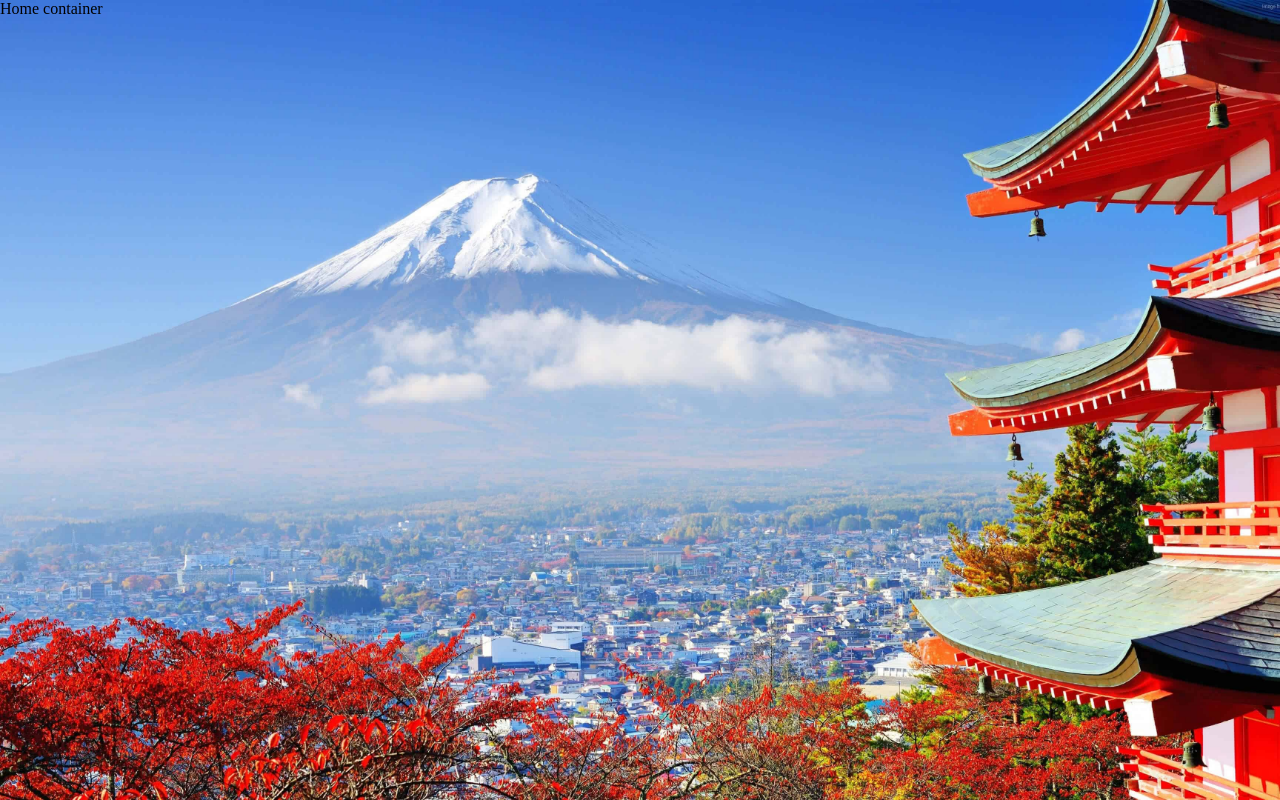
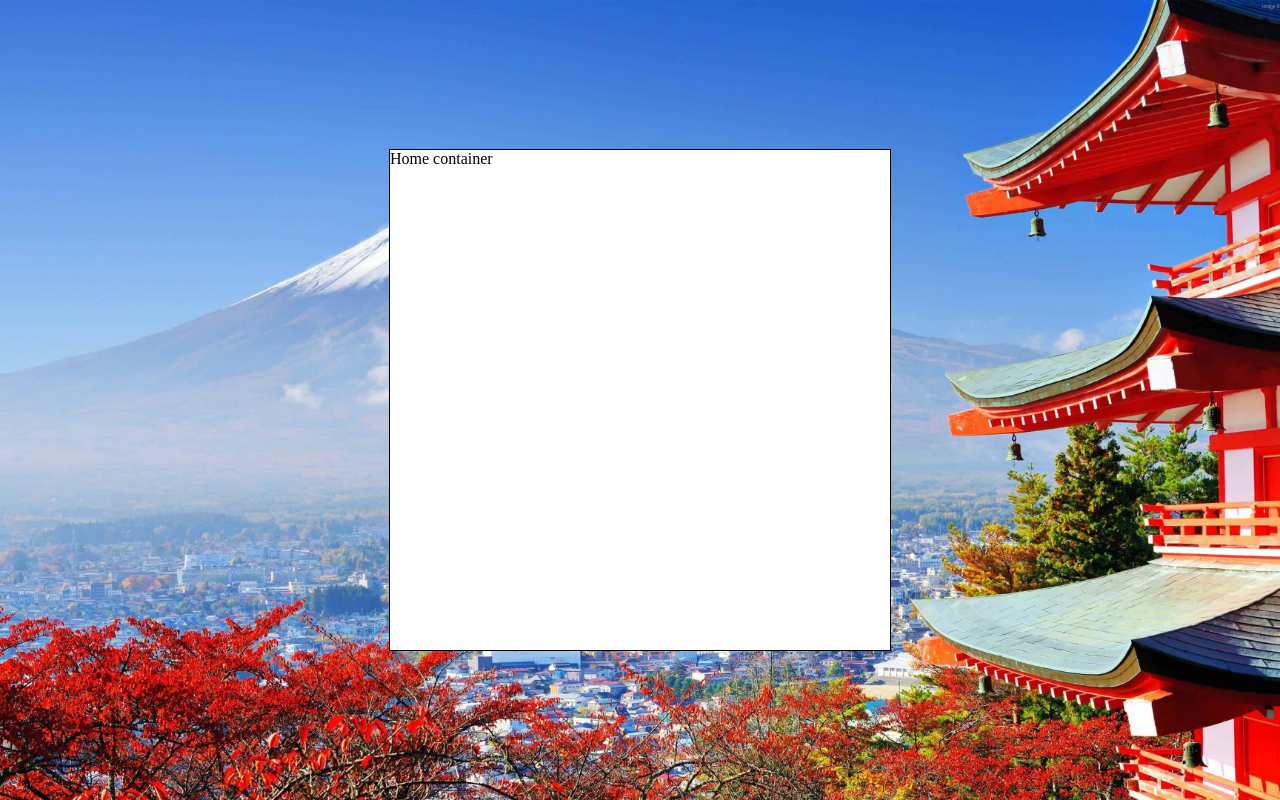
Before and after one commit to Comum/react-japanese-training-tool, a React (Create React App) app: page / in a window 1280 px wide. Built offline with nearby package versions, Linux system fonts and the light colour scheme.

Commit message:
add modal

```diff
--- a/src/App/App.js
+++ b/src/App/App.js
@@ -9,7 +9,11 @@ const AppContainer = styled.div`
 	width: 100%;
 	height: 100%;
 
-	background-image: url("assets/background.jpg");
+	display: flex;
+	justify-content: center;
+	align-items: center;
+
+	background-image: url('assets/background.jpg');
 	background-size: cover;
 	background-repeat: no-repeat;
 	background-position: center;
@@ -23,6 +27,6 @@ const App = () => (
 			</AppContainer>
 		</BrowserRouter>
 	</AppContainer>
-)
+);
 
 export default App;
--- /dev/null
+++ b/src/scenes/components/main-modal.js
@@ -0,0 +1,14 @@
+import React from 'react';
+import styled from 'styled-components';
+
+const ContentContainer = styled.div`
+	width: 500px;
+	height: 500px;
+
+	background-color: white;
+	border: 1px solid black;
+`;
+
+const MainModal = props => <ContentContainer>{props.children}</ContentContainer>;
+
+export default MainModal;
--- a/src/scenes/home-container.js
+++ b/src/scenes/home-container.js
@@ -1,7 +1,12 @@
 import React from 'react';
+import styled from 'styled-components';
+
+import MainModal from './components/main-modal';
 
 const HomeContainer = () => (
-    <div>Home container</div>
+	<MainModal>
+		<div>Home container</div>
+	</MainModal>
 );
 
 export default HomeContainer;
```
